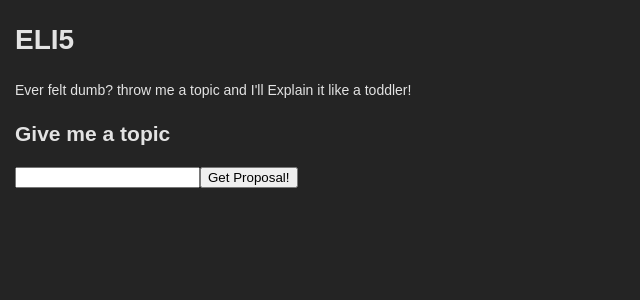
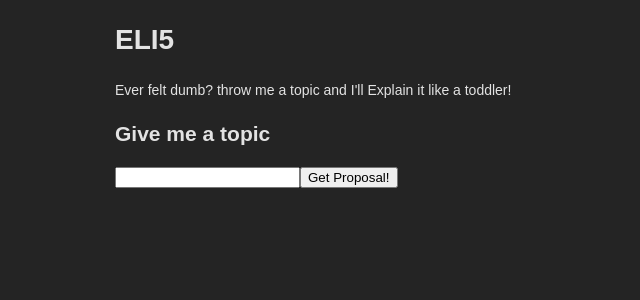
Before and after one commit to DeadEnglish/openai-playground, a React (Vite) app: page / in a window 1280 px wide. Shown: the top 300 px of the page, without its empty margins (0-640 px from the left). Built offline with nearby package versions, Linux system fonts and the light colour scheme; no server answers.

Commit message:
fix(openai): correctly explain it like your 5 🐛

```diff
--- a/src/components/container/container.styles.ts
+++ b/src/components/container/container.styles.ts
@@ -4,4 +4,5 @@ export const Main = styled.main`
 	width: ${(props) => props.theme.structure.container.mobileWidth};
 	max-width: ${(props) => props.theme.structure.container.maxWidth};
 	padding: 0 ${(props) => props.theme.structure.container.mobilePadding};
+	margin: 0 auto;
 `;
--- a/src/modules/questions/questions.page.tsx
+++ b/src/modules/questions/questions.page.tsx
@@ -23,7 +23,7 @@ const QuestionPage: FunctionComponent = () => {
 		try {
 			const proposal = await openAi.createCompletion({
 				model: "text-davinci-002",
-				prompt: `created a detailed explanation about ${topic} targeted to a university level education.`,
+				prompt: `created a detailed explanation targeted towards a child around the age of 5 about the following topic: ${topic}.`,
 				max_tokens: 1500,
 			});
 
```
